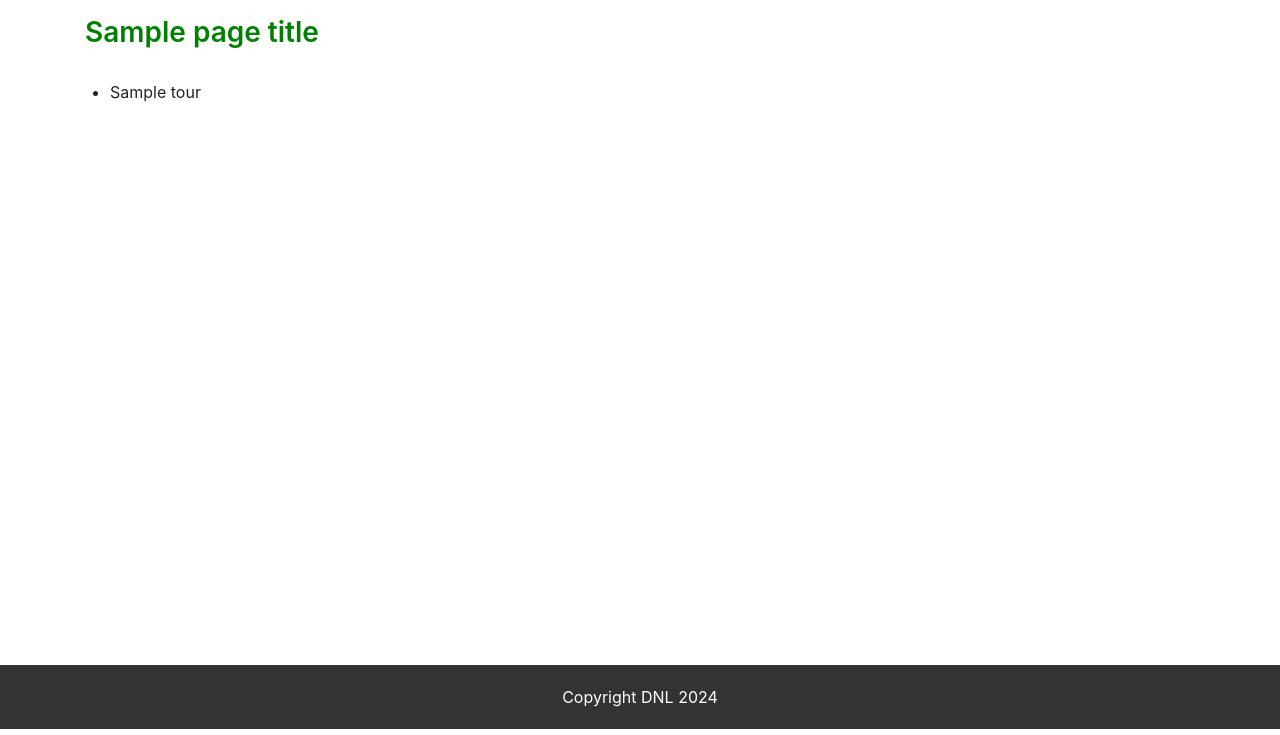
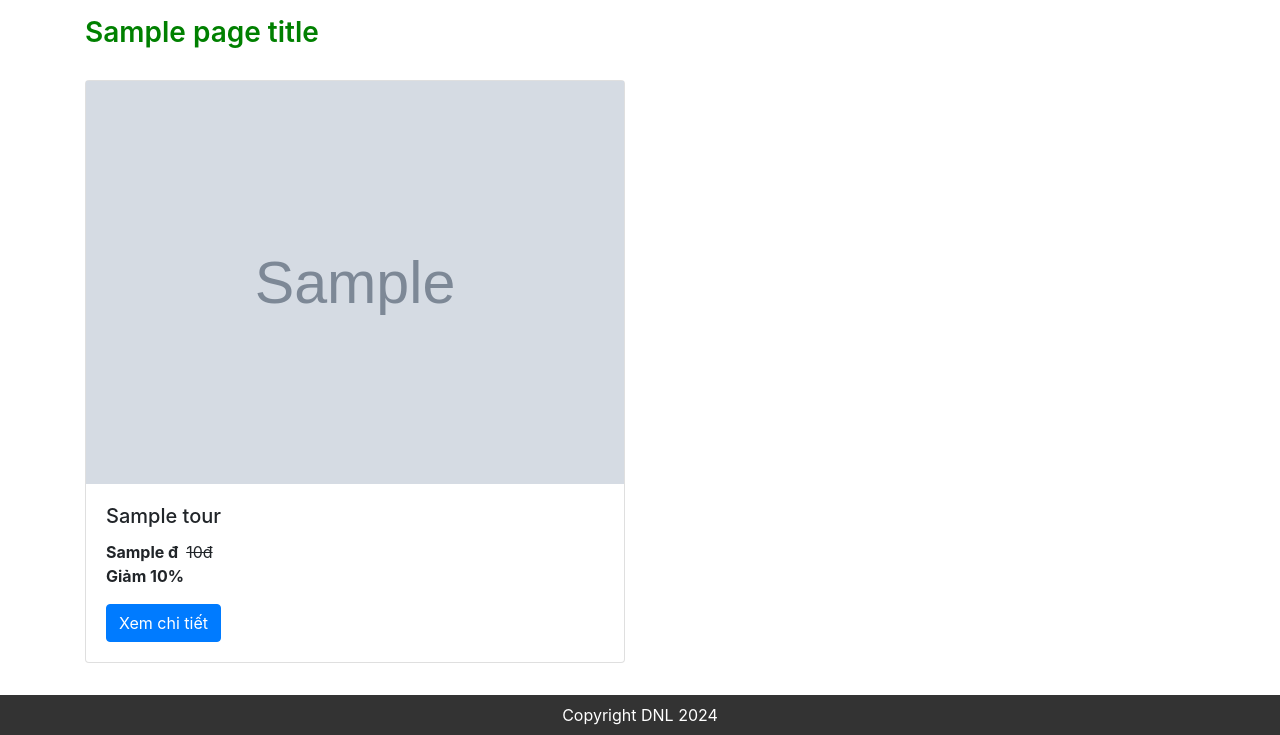
Before and after one commit to longdn81/tour-management, a Node server app: template views/client/pages/tours/index.pug in a window 1280 px wide. Shown: the part 71-806 px from the top of the page. Run offline with Node 20, Linux system fonts and the light colour scheme; the template is opened without the code that fills it: most values are stand-ins (such as "Sample title", 1, 10 or a date in 2020); grey boxes marked "Sample" are stand-in pictures; some libraries are stand-ins or nearby versions.

Commit message:
trang danh sách tour , categories

```diff
--- a/routers/client/tour.route.ts
+++ b/routers/client/tour.route.ts
@@ -2,6 +2,6 @@ import {Router } from "express";
 import * as controller from "../../controllers/client/tour.controller"
 const router : Router = Router();
 
-router.get('/', controller.index);
+router.get('/:slugCategory', controller.index);
 
 export const  tourRoutes : Router = router;
--- a/views/client/pages/tours/index.pug
+++ b/views/client/pages/tours/index.pug
@@ -8,6 +8,13 @@ block main
                 +box-head(pageTitle)
 
         .row
-            ul
-                each item in tours
-                    li #{item.title}
+            each item in tours
+                .col-6.mb-3
+                    div(class="card")
+                        img(src=item.image)
+                        div(class="card-body")
+                            h5(class="card-title") #{item.title}
+                            b(class="mr-2 mb-2") #{item.price_special.toLocaleString()} đ
+                            del(class="mb-2") #{item.price.toLocaleString()}đ
+                            p(class="font-weight-bold") Giảm #{item.discount}%
+                            a(href=`/tours/detail/${item.slug}` class="btn btn-primary") Xem chi tiết
```
Also changed, not shown: controllers/client/tour.controller.ts (+46 -9 lines).
